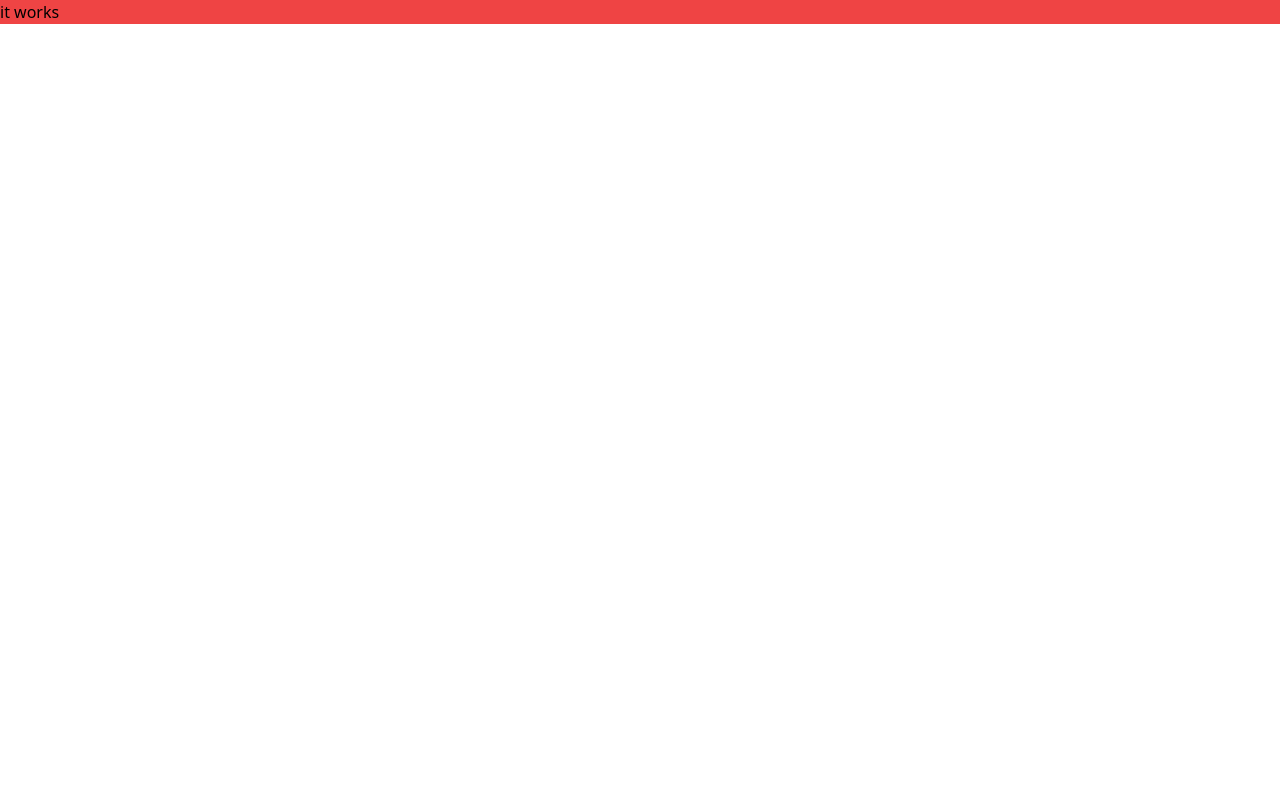
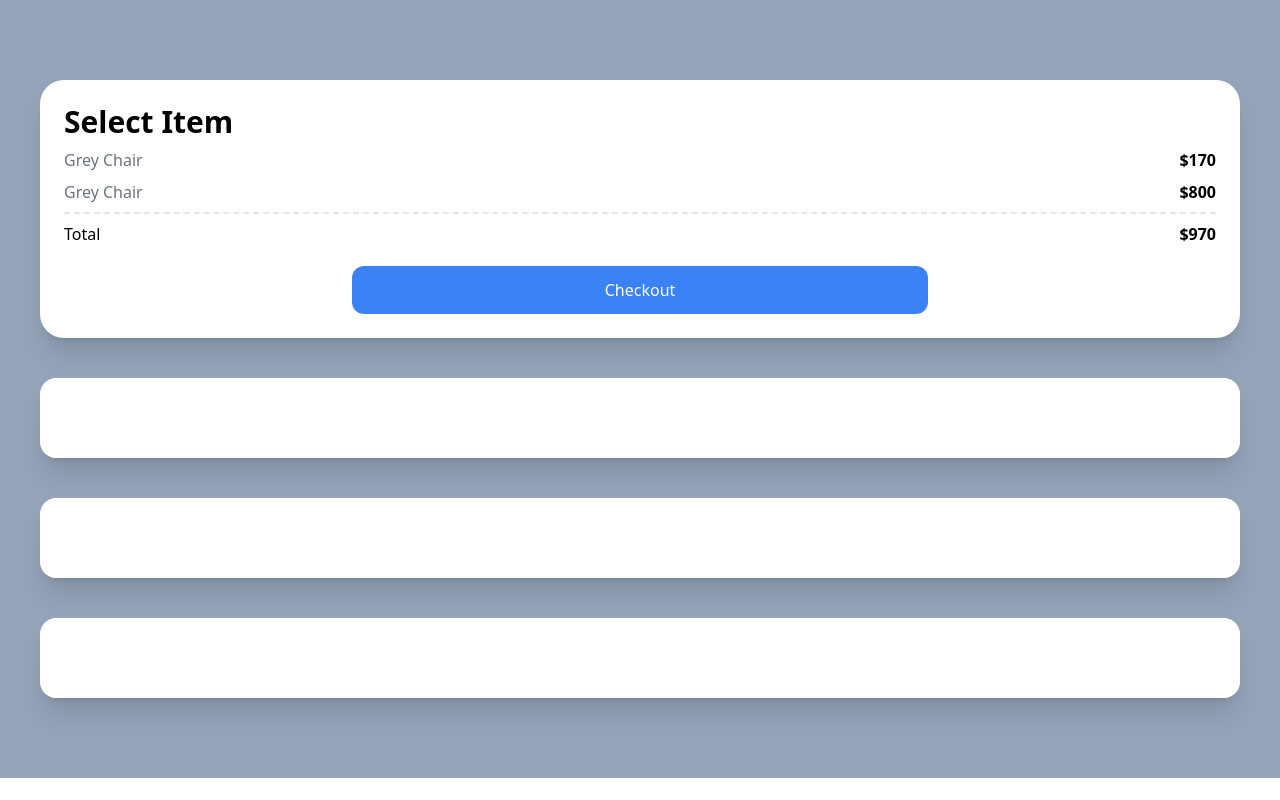
Before and after one commit to clianor/carrot-market, a Next.js app: page / in a window 1280 px wide. Built offline with nearby package versions, Linux system fonts and the light colour scheme.

Commit message:
Test Drive part One

```diff
--- a/pages/index.tsx
+++ b/pages/index.tsx
@@ -2,8 +2,28 @@
 
 const Home: NextPage = () => {
   return (
-    <div className="bg-red-500 text-center flex">
-      <h1 className="text-black">it works</h1>
+    <div className="bg-slate-400 py-20 px-10 grid gap-10">
+      <div className="bg-white p-6 rounded-3xl shadow-xl">
+        <span className="font-semibold text-3xl">Select Item</span>
+        <div className="flex justify-between py-2">
+          <span className="text-gray-500">Grey Chair</span>
+          <span className="font-semibold">$170</span>
+        </div>
+        <div className="flex justify-between">
+          <span className="text-gray-500">Grey Chair</span>
+          <span className="font-semibold">$800</span>
+        </div>
+        <div className="flex justify-between mt-2 pt-2 border-t-2 border-dashed">
+          <span>Total</span>
+          <span className="font-semibold">$970</span>
+        </div>
+        <div className="mt-5 bg-blue-500 text-white p-3 text-center rounded-xl w-2/4 mx-auto">
+          Checkout
+        </div>
+      </div>
+      <div className="bg-white p-10 rounded-2xl shadow-xl"></div>
+      <div className="bg-white p-10 rounded-2xl shadow-xl"></div>
+      <div className="bg-white p-10 rounded-2xl shadow-xl"></div>
     </div>
   );
 };
```
